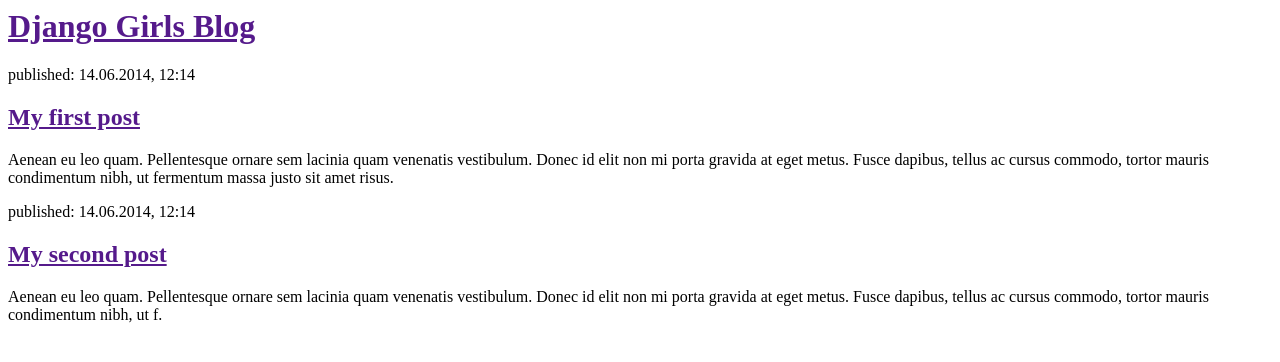
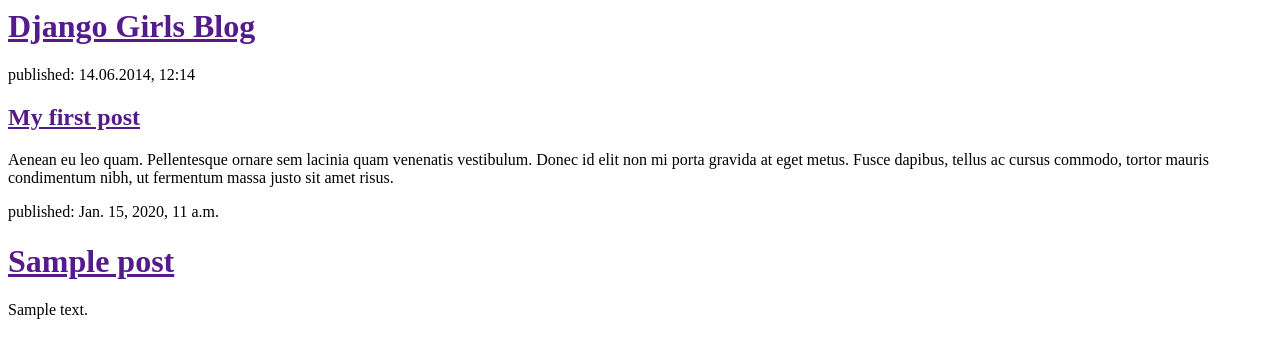
Before and after one commit to Jo4nn/my-first-blog, a Django app: template blog/templates/blog/post_list.html in a window 1280 px wide. Shown: the top 362 px of the page. Run offline with Django 3.2, Linux system fonts and the light colour scheme; the template is opened without the code that fills it: values that come from a table or form of the project are taken from there, others are empty; tables that the repository leaves empty hold one stand-in row (values such as "Sample post").

Commit message:
Modified templates to display posts from database.

```diff
--- a/blog/templates/blog/post_list.html
+++ b/blog/templates/blog/post_list.html
@@ -14,10 +14,12 @@
             <p>Aenean eu leo quam. Pellentesque ornare sem lacinia quam venenatis vestibulum. Donec id elit non mi porta gravida at eget metus. Fusce dapibus, tellus ac cursus commodo, tortor mauris condimentum nibh, ut fermentum massa justo sit amet risus.</p>
         </div>
 
-        <div>
-            <p>published: 14.06.2014, 12:14</p>
-            <h2><a href="">My second post</a></h2>
-            <p>Aenean eu leo quam. Pellentesque ornare sem lacinia quam venenatis vestibulum. Donec id elit non mi porta gravida at eget metus. Fusce dapibus, tellus ac cursus commodo, tortor mauris condimentum nibh, ut f.</p>
-        </div>
+{% for post in posts %}
+    <div>
+        <p>published: {{ post.published_date }}</p>
+        <h1><a href="">{{ post.title }}</a></h1>
+        <p>{{ post.text|linebreaksbr }}</p>
+    </div>
+{% endfor %}
 	</body>
 </html>
--- a/blog/views.py
+++ b/blog/views.py
@@ -1,4 +1,7 @@
 from django.shortcuts import render
+from django.utils import timezone
+from .models import Post
 
 def post_list(request):
-    return render(request, 'blog/post_list.html', {})
+    posts = Post.objects.filter(published_date__lte=timezone.now()).order_by('published_date')
+    return render(request, 'blog/post_list.html', {'posts':posts})
--- a/manage.py
+++ b/manage.py
@@ -1,6 +1,7 @@
 #!/usr/bin/env python
 import os
 import sys
+
 
 if __name__ == "__main__":
     os.environ.setdefault("DJANGO_SETTINGS_MODULE", "mysite.settings")
```
